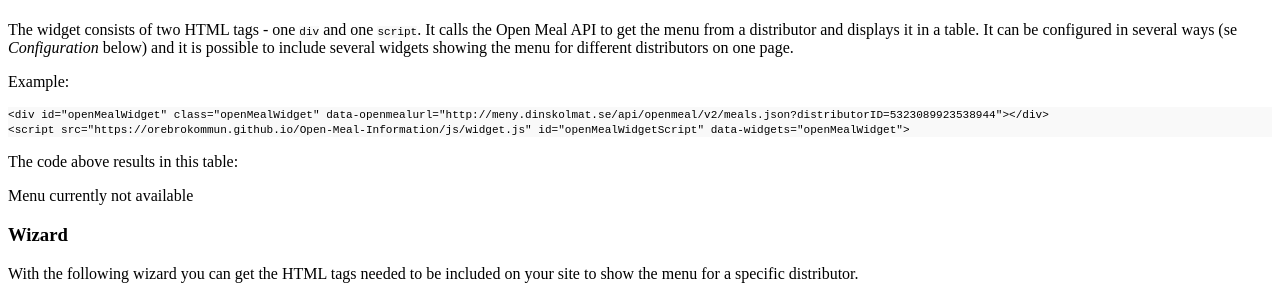
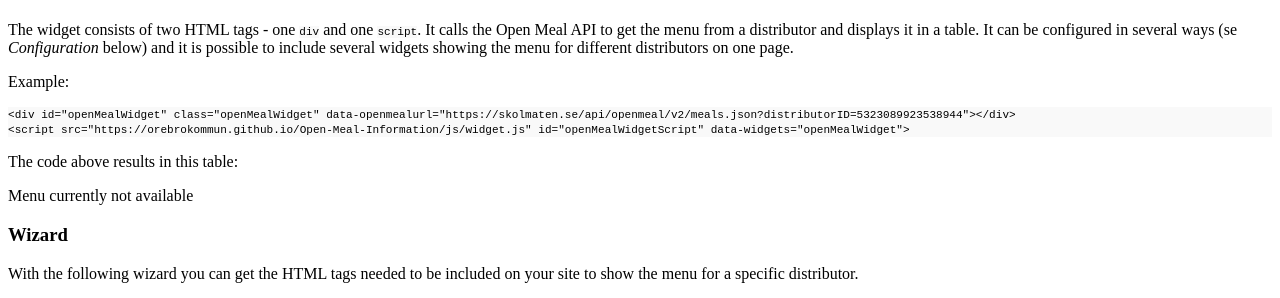
Before and after one commit to Orebrokommun/Open-Meal-Information, a Jekyll site: the page built from _posts/2016-07-21-widget.md, in a window 1280 px wide. Shown: the part 471-769 px from the top of the page. Built offline with Jekyll 4.4.1, drawn with Linux system fonts in a browser that asks for light colours; nearby versions of some CDN libraries; Markdown is read by kramdown in place of the engine named in the settings; comment, search, counter and statistics services are not loaded; a style sheet for code colours, icons or effects is not loaded; part of the change alters nothing that is shown.

Commit message:
Updated example URL in text as well

```diff
--- a/_posts/2016-07-21-widget.md
+++ b/_posts/2016-07-21-widget.md
@@ -13,7 +13,7 @@ The widget consists of two HTML tags - one <code>div</code> and one <code>script
 
 Example:
 
-<pre><code>&lt;div id=&quot;openMealWidget&quot; class=&quot;openMealWidget&quot; data-openmealurl=&quot;http://meny.dinskolmat.se/api/openmeal/v2/meals.json?distributorID=5323089923538944&quot;&gt;&lt;/div&gt;
+<pre><code>&lt;div id=&quot;openMealWidget&quot; class=&quot;openMealWidget&quot; data-openmealurl=&quot;https://skolmaten.se/api/openmeal/v2/meals.json?distributorID=5323089923538944&quot;&gt;&lt;/div&gt;
 &lt;script src=&quot;https://orebrokommun.github.io/Open-Meal-Information/js/widget.js&quot; id=&quot;openMealWidgetScript&quot; data-widgets=&quot;openMealWidget&quot;&gt;</code></pre>
 
 The code above results in this table:
```
